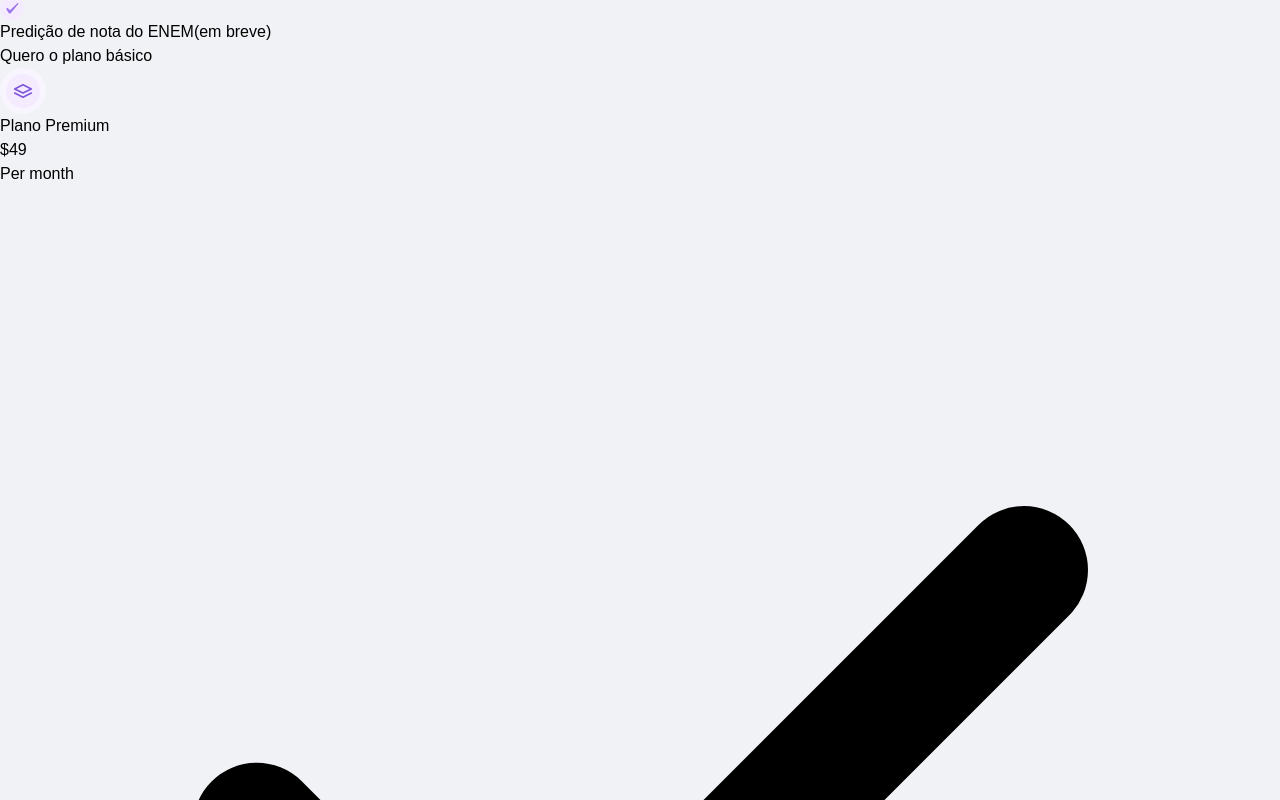
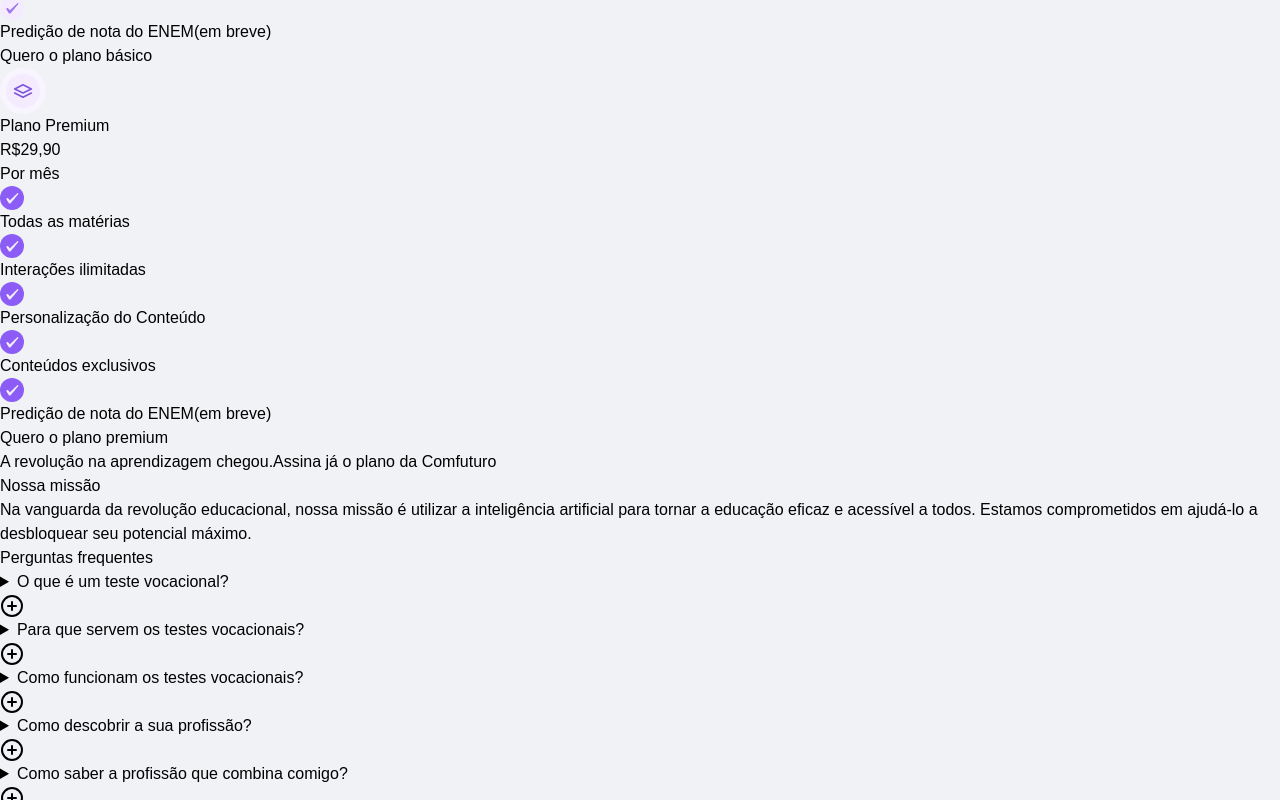
Before and after one commit to acassiomonteiro/comfuturo, a React (Vite) app in the folder comfuturo/: page /home in a window 1280 px wide. Shown: the part 3200-4000 px from the top of the page. Built offline with nearby package versions, Linux system fonts and the light colour scheme.

Commit message:
So falta o formulario

```diff
--- /dev/null
+++ b/comfuturo/src/components/Forms.jsx
@@ -0,0 +1,17 @@
+export function Forms () {
+    return (
+        <div className="flex justify-center w-full h-auto left-0 -top-6 bg-[#9874FF]">
+             <div className="flex items-center">
+                <div className="flex justify-center ">
+                    <h2 className="text-white font-bold text-3xl max-w-md"><span className="text-2xl">A revolução na aprendizagem chegou.</span>
+                        Assina já o plano da Comfuturo</h2>
+                </div>
+                <div className="">
+                    <h1 className="text-white font-bold text-3xl py-4">Nossa missão</h1>
+                    <p className="text-white text-xl max-w-md">Na vanguarda da revolução educacional, nossa missão é utilizar a inteligência artificial para tornar a educação eficaz e acessível a todos. Estamos comprometidos em ajudá-lo a desbloquear seu potencial máximo.</p>
+                </div>
+
+            </div>
+        </div>
+    )
+}
--- a/comfuturo/src/components/Pagamento.jsx
+++ b/comfuturo/src/components/Pagamento.jsx
@@ -7,7 +7,7 @@
 export function Pagamento () {
     return (
 
-        <section class="py-10 sm:py-16 lg:py-24">
+        <section class="py-10 sm:py-16 lg:py-40">
     <div class="px-4 mx-auto max-w-7xl sm:px-6 lg:px-8">
         <div class="max-w-2xl mx-auto text-center">
 
@@ -19,7 +19,7 @@
                 <div class="p-6 md:py-10 md:px-9">
                     <div class="px-4 py-2 rounded-full">
                         <img src={Bg1} alt="" className="ml-[105px]"/>
-                        <h3 class="flex justify-center text-sm font-semibold text-violet-500">Plano Básico</h3>
+                        <h3 class="flex justify-center text-xl font-semibold text-violet-500 py-4">Plano Básico</h3>
                     </div>
                     <p class="mt-5 text-5xl font-bold text-black flex justify-center">Grátis</p>
                     <p class="mt-2 text-base text-gray-600 flex justify-center">No primeiro mês</p>
@@ -51,63 +51,58 @@
                         </li>
                     </ul>
 
-                    <a href="#" title="" class="inline-flex items-center justify-center w-full px-4 py-4 mt-8 font-semibold text-white transition-all duration-200 bg-violet-600 rounded-md hover:bg-gray-600 focus:bg-gray-600" role="button"> Quero o plano básico </a>
+                    <div className="mt-10">
+                    <a href="#" title="" class="inline-flex items-center justify-center w-full px-4 py-4 mt-8 font-semibold text-white transition-all duration-200 bg-violet-600 rounded-md hover:bg-violet-800 focus:bg-violet-800" role="button"> Quero o plano básico </a>
+                    </div>
 
                 </div>
             </div>
 
-            <div class="bg-white border-4 border-blue-600 rounded-md">
+            <div class="bg-zinc-100 border-4 border-transparent rounded-xl">
                 <div class="p-6 md:py-10 md:px-9">
                 <div class="px-4 py-2 rounded-full">
                         <img src={Bg4} alt="" className="ml-[105px]"/>
-                        <h3 class="flex justify-center text-sm font-semibold text-violet-500">Plano Premium</h3>
+                        <h3 class="flex justify-center text-xl font-semibold text-violet-500 py-4">Plano Premium</h3>
                     </div>
-                    <p class="mt-5 text-5xl font-bold text-black flex justify-center">$49</p>
-                    <p class="mt-2 text-base text-gray-600 flex justify-center">Per month</p>
+                    <p class="mt-5 text-5xl font-bold text-black flex justify-center">R$29,90</p>
+                    <p class="mt-2 text-base text-gray-600 flex justify-center">Por mês</p>
 
                     <ul class="flex flex-col mt-8 space-y-4">
                         <li class="inline-flex items-center space-x-2">
-                            <svg class="flex-shrink-0 w-5 h-5 text-green-500" xmlns="http://www.w3.org/2000/svg" viewBox="0 0 20 20" fill="currentColor">
-                                <path fill-rule="evenodd" d="M16.707 5.293a1 1 0 010 1.414l-8 8a1 1 0 01-1.414 0l-4-4a1 1 0 011.414-1.414L8 12.586l7.293-7.293a1 1 0 011.414 0z" clip-rule="evenodd" />
-                            </svg>
-                            <span class="text-base font-medium text-gray-900"> Unlimited Domain License </span>
-                            <svg class="w-4 h-4 ml-0.5 text-gray-500" xmlns="http://www.w3.org/2000/svg" fill="none" viewBox="0 0 24 24" stroke="currentColor">
-                                <path stroke-linecap="round" stroke-linejoin="round" stroke-width="2" d="M13 16h-1v-4h-1m1-4h.01M21 12a9 9 0 11-18 0 9 9 0 0118 0z" />
-                            </svg>
+                        <img src={Bg2} alt="" />
+                            <span class="text-base font-medium text-gray-500"> Todas as matérias </span>
                         </li>
 
                         <li class="inline-flex items-center space-x-2">
-                            <svg class="flex-shrink-0 w-5 h-5 text-green-500" xmlns="http://www.w3.org/2000/svg" viewBox="0 0 20 20" fill="currentColor">
-                                <path fill-rule="evenodd" d="M16.707 5.293a1 1 0 010 1.414l-8 8a1 1 0 01-1.414 0l-4-4a1 1 0 011.414-1.414L8 12.586l7.293-7.293a1 1 0 011.414 0z" clip-rule="evenodd" />
-                            </svg>
-                            <span class="text-base font-medium text-gray-900"> Full Celebration Library </span>
+                        <img src={Bg2} alt="" />
+
+                            <span class="text-base font-medium text-gray-500"> Interações ilimitadas </span>
                         </li>
 
                         <li class="inline-flex items-center space-x-2">
-                            <svg class="flex-shrink-0 w-5 h-5 text-green-500" xmlns="http://www.w3.org/2000/svg" viewBox="0 0 20 20" fill="currentColor">
-                                <path fill-rule="evenodd" d="M16.707 5.293a1 1 0 010 1.414l-8 8a1 1 0 01-1.414 0l-4-4a1 1 0 011.414-1.414L8 12.586l7.293-7.293a1 1 0 011.414 0z" clip-rule="evenodd" />
-                            </svg>
-                            <span class="text-base font-medium text-gray-900"> 120+ Coded Blocks </span>
+                        <img src={Bg2} alt="" />
+
+                            <span class="text-base font-medium text-gray-500"> Personalização do Conteúdo </span>
                         </li>
 
                         <li class="inline-flex items-center space-x-2">
-                            <svg class="flex-shrink-0 w-5 h-5 text-green-500" xmlns="http://www.w3.org/2000/svg" viewBox="0 0 20 20" fill="currentColor">
-                                <path fill-rule="evenodd" d="M16.707 5.293a1 1 0 010 1.414l-8 8a1 1 0 01-1.414 0l-4-4a1 1 0 011.414-1.414L8 12.586l7.293-7.293a1 1 0 011.414 0z" clip-rule="evenodd" />
-                            </svg>
-                            <span class="text-base font-medium text-gray-900"> Design Files Included </span>
+                        <img src={Bg2} alt="" />
+
+                            <span class="text-base font-medium text-gray-500"> Conteúdos exclusivos </span>
                         </li>
 
                         <li class="inline-flex items-center space-x-2">
-                            <svg class="flex-shrink-0 w-5 h-5 text-green-500" xmlns="http://www.w3.org/2000/svg" viewBox="0 0 20 20" fill="currentColor">
-                                <path fill-rule="evenodd" d="M16.707 5.293a1 1 0 010 1.414l-8 8a1 1 0 01-1.414 0l-4-4a1 1 0 011.414-1.414L8 12.586l7.293-7.293a1 1 0 011.414 0z" clip-rule="evenodd" />
-                            </svg>
-                            <span class="text-base font-medium text-gray-900"> Premium Support </span>
+                        <img src={Bg2} alt="" />
+
+                            <span class="text-base font-medium text-gray-500"> Predição de nota do ENEM(em breve) </span>
                         </li>
                     </ul>
 
-                    <a href="#" title="" class="inline-flex items-center justify-center w-full px-4 py-4 mt-8 font-semibold text-white transition-all duration-200 rounded-md bg-gradient-to-r from-fuchsia-600 to-blue-600 hover:opacity-80 focus:opacity-80" role="button"> Get 14 Days Free Trial </a>
+                    <div className="mt-10">
+                    <a href="#" title="" class="inline-flex items-center justify-center w-full px-4 py-4 mt-8 font-semibold text-white transition-all duration-200 bg-violet-600 rounded-md hover:bg-violet-800 focus:bg-violet-800" role="button"> Quero o plano premium </a>
+                    </div>
 
-                    <p class="mt-5 text-sm text-gray-500">No Credit Card Required</p>
+
                 </div>
             </div>
         </div>
--- a/comfuturo/src/pages/Home.jsx
+++ b/comfuturo/src/pages/Home.jsx
@@ -6,6 +6,7 @@
 import { Informação2 } from "../components/Informação2";
 import { Informação3 } from "../components/Informação3";
 import { Pagamento } from "../components/Pagamento";
+import { Forms } from "../components/Forms";
 
 function Home() {
   return (
@@ -49,6 +50,8 @@
 
     <Pagamento />
 
+    <Forms />
+
     {/*pergunta frequentes*/}
 
     <Details />
```
